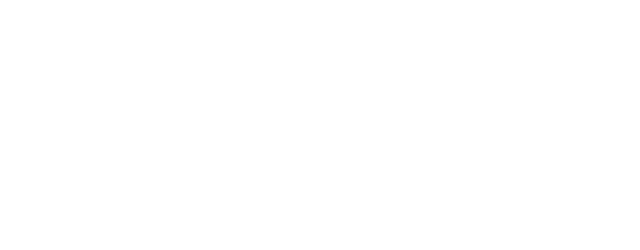
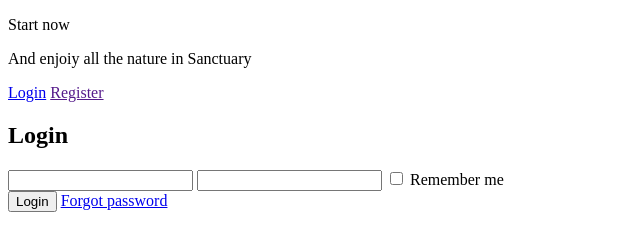
Before and after one commit to megaoy/login_screen_1, a plain HTML site: page index.html in a window 1280 px wide. Shown: the whole page, without its empty margins (0-640 px from the left). Drawn offline with Linux system fonts and the light colour scheme.

Commit message:
base structure  html made

```diff
--- a/index.html
+++ b/index.html
@@ -8,5 +8,35 @@
 </head>
 <body>
 
+    <div class="wrapper">
+        <div class="tagline">
+            <p>Start now</p>
+            <p>And enjoiy all the nature in Sanctuary</p>
+        </div>
+        <div class="login_form">
+            <div class="login_register_select_btn">
+                <a href="#" class="active_btn">Login</a>
+                <a href="">Register</a>
+            </div>
+
+            <div class="login_form_fields">
+                <h2>Login</h2>
+                <form>
+                    <input type="text" name="username" id="">
+                    <input type="password" name="password" id="">
+                    <input type="checkbox" name="remember_check" id="">
+                    <label for="remember_check">Remember me</label>
+                    <div class="send_data_btn">
+                        <button type="submit">Login</button>
+                        <a href="#">Forgot password</a>
+                    </div>
+
+                </form>
+            </div>
+        </div>
+    </div>
+
 </body>
 </html>
+
+<!-- <a href='https://www.freepik.com/vectors/nature'>Nature vector created by freepik - www.freepik.com</a> -->
```
Also changed, not shown: lib/imgs/4293312.jpg (added).
